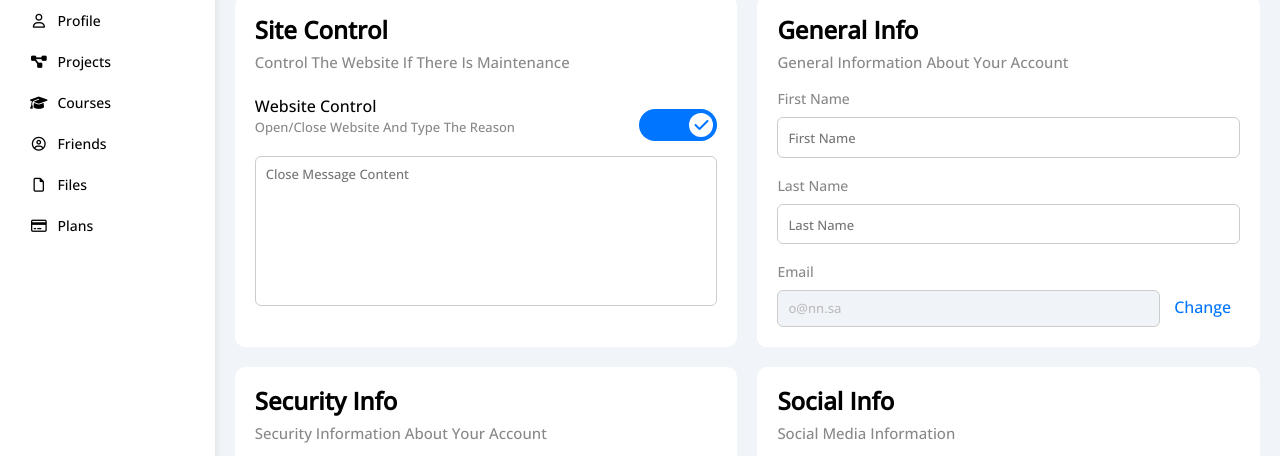
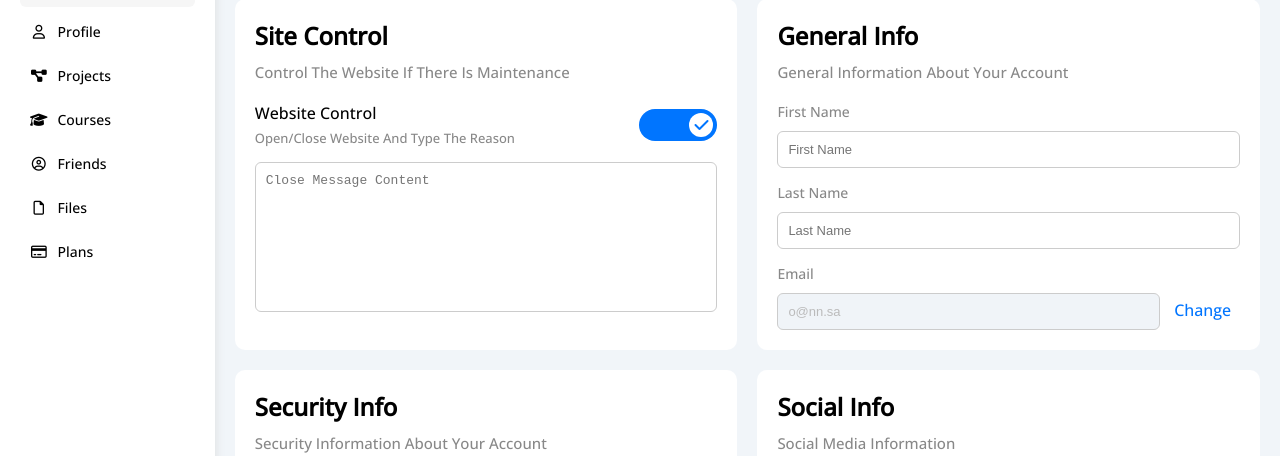
Before and after one commit to OElmraghy/Project_NO4, a plain HTML site: page settings.html in a window 1280 px wide. Shown: the part 171-627 px from the top of the page. Drawn offline with nearby package versions, Linux system fonts and the light colour scheme.

Commit message:
Settings Page Adjustments

```diff
--- a/settings.html
+++ b/settings.html
@@ -5,7 +5,7 @@
     <meta http-equiv="X-UA-Compatible" content="IE=edge" />
     <meta name="viewport" content="width=device-width, initial-scale=1.0" />
     <title>Settings</title>
-    <link rel="stylesheet" href="css/normalize.css" />
+    <!-- <link rel="stylesheet" href="css/normalize.css" /> -->
     <link rel="stylesheet" href="css/all.min.css" />
     <link rel="stylesheet" href="css/framework.css" />
     <link rel="stylesheet" href="css/master.css" />
@@ -124,7 +124,7 @@
                   Open/Close Website And Type The Reason
                 </p>
               </div>
-              <label>
+              <label class="center-flex">
                 <input class="toggle-checkbox" type="checkbox" checked />
                 <div class="toggle-switch"></div>
               </label>
@@ -141,7 +141,7 @@
             <p class="c-grey mt-0 mb-20 fs-15">
               General Information About Your Account
             </p>
-            <div class="first-name mb-20">
+            <div class="first-name mb-15">
               <label class="c-grey mb-10 d-block fs-14" for="first-name">
                 First Name
               </label>
@@ -152,7 +152,7 @@
                 id="first-name"
               />
             </div>
-            <div class="last-name mb-20">
+            <div class="last-name mb-15">
               <label class="c-grey mb-10 d-block fs-14" for="last-name">
                 Last Name
               </label>
```
